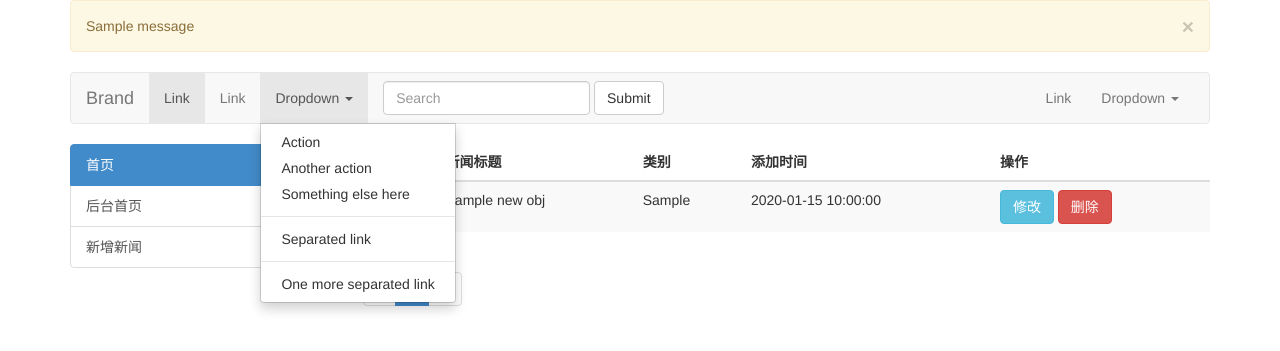
After one commit to jrt-20/nosql-mysql, a Flask app: template templates/admin/index.html in a window 1280 px wide, after a click on "Dropdown". The commit adds this page. Shown: the top 351 px of the page. Run offline with Flask 2, Linux system fonts and the light colour scheme; the template is opened without the code that fills it: most values are stand-ins (such as "Sample title", 1, 10 or a date in 2020); one stand-in notice (Sample message) is shown; parts of the project's set-up code (start-up, migrations or seed data) failed here and were passed over; some libraries are stand-ins or nearby versions.

Commit message:
flask相关代码

```diff
--- a/flask_news.py
+++ b/flask_news.py
@@ -1,26 +1,55 @@
 # coding=UTF-8
+from flask_sqlalchemy import SQLAlchemy
+
 from flask import render_template
 from flask import Flask
 from wsgiref.simple_server import make_server
 
 app = Flask(__name__)
+app.config['SQLALCHEMY_DATABASE_URI'] = 'mysql+pymysql://root:011022@localhost:3306/news'
+app.config['SQLALCHEMY_TRACK_MODIFICATIONS'] = False
+
+db = SQLAlchemy(app)
+
+
+class News(db.Model):
+    """ 新闻模型 """
+    __tablename__ = 'news'
+
+    id = db.Column(db.Integer, primary_key=True)
+    title = db.Column(db.String(200), nullable=False)
+    content = db.Column(db.String(2000), nullable=False)
+    image = db.Column(db.String(200), nullable=False)
+    author = db.Column(db.String(20))
+    view_count = db.Column(db.Integer)
+    is_valid = db.Column(db.Boolean, default=True)
+    created_at = db.Column(db.DateTime)
+
+    # def __repr__(self):
+    #     return '<News %r>' % self.title
+    #
+
 
 @app.route("/")
-def hello_world():
+def index():
     '''新闻首页'''
-    return render_template("index.html")
+    news_list = News.query.all()
+    return render_template("index.html", news_list=news_list)
+
 
 @app.route("/cat/<name>/")
 def cat(name):
     '''新闻的类别'''
     # 查询类别为name的新闻数据
-    return render_template("cat.html",name=name)
+    return render_template("cat.html", name=name)
+
 
 @app.route("/detail/<int:pk>/")
 def detail(pk):
     '''新闻的类别'''
     # 查询类别为name的新闻数据
-    return render_template("detail.html",pk=pk)
+    return render_template("detail.html", pk=pk)
+
 
 if __name__ == "__main__":
     server = make_server('127.0.0.1', 5000, app)
--- /dev/null
+++ b/templates/admin/base.html
@@ -0,0 +1,97 @@
+<!DOCTYPE html>
+<html>
+<head>
+	<meta charset="utf-8">
+	<meta http-equiv="X-UA-Compatible" content="IE=edge">
+	<link rel="stylesheet" href="{{ url_for('static', filename='bootstrap/css/bootstrap.min.css', _external=True) }}">
+  {% block head %}
+  <title>新闻管理首页</title>
+  {% endblock %}
+</head>
+<body>
+	<div class="container">
+  <!-- flash消息 -->
+  {% for message in get_flashed_messages() %}
+    <div class="alert alert-warning">
+    <button type="button" class="close" data-dismiss="alert">&times;</button>
+    {{ message }}
+    </div>
+  {% endfor %}
+  <!-- //flash消息 -->
+  <nav class="navbar navbar-default" role="navigation">
+    <div class="container-fluid">
+      <!-- Brand and toggle get grouped for better mobile display -->
+      <div class="navbar-header">
+        <button type="button" class="navbar-toggle collapsed" data-toggle="collapse" data-target="#bs-example-navbar-collapse-1">
+          <span class="sr-only">Toggle navigation</span>
+          <span class="icon-bar"></span>
+          <span class="icon-bar"></span>
+          <span class="icon-bar"></span>
+        </button>
+        <a class="navbar-brand" href="#">Brand</a>
+      </div>
+
+      <!-- Collect the nav links, forms, and other content for toggling -->
+      <div class="collapse navbar-collapse" id="bs-example-navbar-collapse-1">
+        <ul class="nav navbar-nav">
+          <li class="active"><a href="#">Link</a></li>
+          <li><a href="#">Link</a></li>
+          <li class="dropdown">
+            <a href="#" class="dropdown-toggle" data-toggle="dropdown">Dropdown <span class="caret"></span></a>
+            <ul class="dropdown-menu" role="menu">
+              <li><a href="#">Action</a></li>
+              <li><a href="#">Another action</a></li>
+              <li><a href="#">Something else here</a></li>
+              <li class="divider"></li>
+              <li><a href="#">Separated link</a></li>
+              <li class="divider"></li>
+              <li><a href="#">One more separated link</a></li>
+            </ul>
+          </li>
+        </ul>
+        <form class="navbar-form navbar-left" role="search">
+          <div class="form-group">
+            <input type="text" class="form-control" placeholder="Search">
+          </div>
+          <button type="submit" class="btn btn-default">Submit</button>
+        </form>
+        <ul class="nav navbar-nav navbar-right">
+          <li><a href="#">Link</a></li>
+          <li class="dropdown">
+            <a href="#" class="dropdown-toggle" data-toggle="dropdown">Dropdown <span class="caret"></span></a>
+            <ul class="dropdown-menu" role="menu">
+              <li><a href="#">Action</a></li>
+              <li><a href="#">Another action</a></li>
+              <li><a href="#">Something else here</a></li>
+              <li class="divider"></li>
+              <li><a href="#">Separated link</a></li>
+            </ul>
+          </li>
+        </ul>
+      </div><!-- /.navbar-collapse -->
+    </div><!-- /.container-fluid -->
+  </nav>
+  <div class="row">
+    <div class="col-md-3">
+      <div class="list-group">
+        <a href="{{ url_for('index')}}" class="list-group-item active">
+          首页
+        </a>
+        <a href="{{ url_for('admin') }}" class="list-group-item">后台首页</a>
+        <a href="{{ url_for('add') }}" class="list-group-item">新增新闻</a>
+      </div>
+    </div>
+    <div class="col-md-9">
+      {% block content %}
+      <!-- 内容区域 -->
+      {% endblock  %}
+    </div>
+  </div>
+	</div>
+	<script src="{{ url_for('static', filename='jquery.1.10.2.min.js', _external=True) }}"></script>
+	<script src="{{ url_for('static', filename='bootstrap/js/bootstrap.min.js', _external=True) }}"></script>
+  {% block extrajs %}
+  <!-- 其它脚本 -->
+  {% endblock  %}
+</body>
+</html>
--- /dev/null
+++ b/templates/admin/index.html
@@ -0,0 +1,68 @@
+{% extends 'admin/base.html' %}
+{% block title %}
+<title>新闻管理首页</title>
+{% endblock %}
+{% block content %}
+<table class="table table-striped">
+  <thead>
+    <tr>
+      <th>编号</th>
+      <th>新闻标题</th>
+      <th>类别</th>
+      <th>添加时间</th>
+      <th>操作</th>
+    </tr>
+  </thead>
+  <tbody>
+  {% for new_obj in page_data.items %}
+    <tr>
+      <td>{{ new_obj.id }}</td>
+      <td>{{ new_obj.title }}</td>
+      <td>{{ new_obj.news_type }}</td>
+      <td>{{ new_obj.created_at }}</td>
+      <td><a class="btn btn-info" href="{{ url_for('update', pk=new_obj.id) }}">修改</a>
+      <a class="btn btn-danger" href="javscript:;" data-url="{{ url_for('delete', pk=new_obj.id) }}">删除</a></td>
+    </tr>
+    {% endfor %}
+  </tbody>
+</table>
+<nav>
+  <ul class="pagination">
+    {% if page_data.has_prev %}
+    <li><a href="{{ url_for('admin', page=page_data.prev_num) }}">&laquo;</a></li>
+    {% else %}
+    <li class="disabled"><a href="javscript:;">&raquo;</a></li>
+    {% endif %}
+    {% for page in page_data.iter_pages() %}
+    {% if page == page_data.page %}
+    <li class="active"><a href="javscript:;">{{ page }}</a></li>
+    {% else %}
+    <li><a href="{{ url_for('admin', page=page) }}">{{ page}}</a></li>
+    {% endif %}
+    {% endfor %}
+    {% if page_data.has_next %}
+    <li><a href="{{ url_for('admin', page=page_data.next_num ) }}">&raquo;</a></li>
+    {% else %}
+    <li class="disabled"><a href="javscript:;">&raquo;</a></li>
+    {% endif %}
+  </ul>
+</nav>
+{% endblock %}
+{% block extrajs %}
+<script>
+  $(function(){
+    $('.btn-danger').on('click', function(){
+      var btn = $(this);
+      if(confirm('确定删除该记录吗？')){
+        $.post(btn.attr('data-url'), function(data){
+          if (data === 'yes'){
+            btn.parents('tr').hide();
+          }else{
+            alert('删除失败');
+          }
+        })
+      }
+    })
+  })
+</script>
+{% endblock  %}
```
Also changed, not shown: py_mysql/news_mysql_orm.py (added, +87 -0 lines), templates/admin/add.html (added, +38 -0 lines), templates/admin/update.html (added, +32 -0 lines), templates/cat.html (+18 -10 lines), templates/detail.html (+8 -10 lines), templates/home_base.html (added, +37 -0 lines), templates/index.html (+14 -10 lines).
